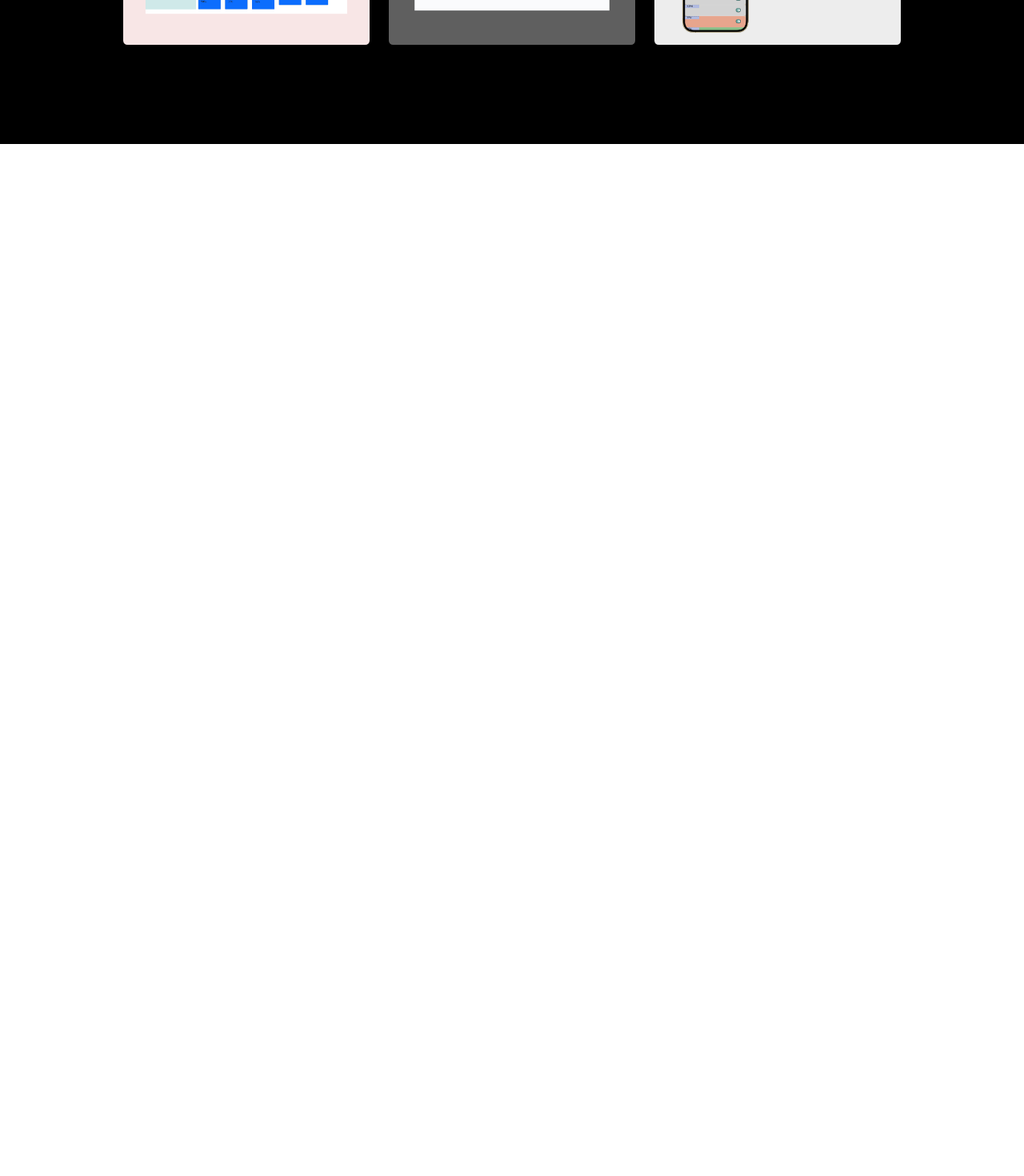
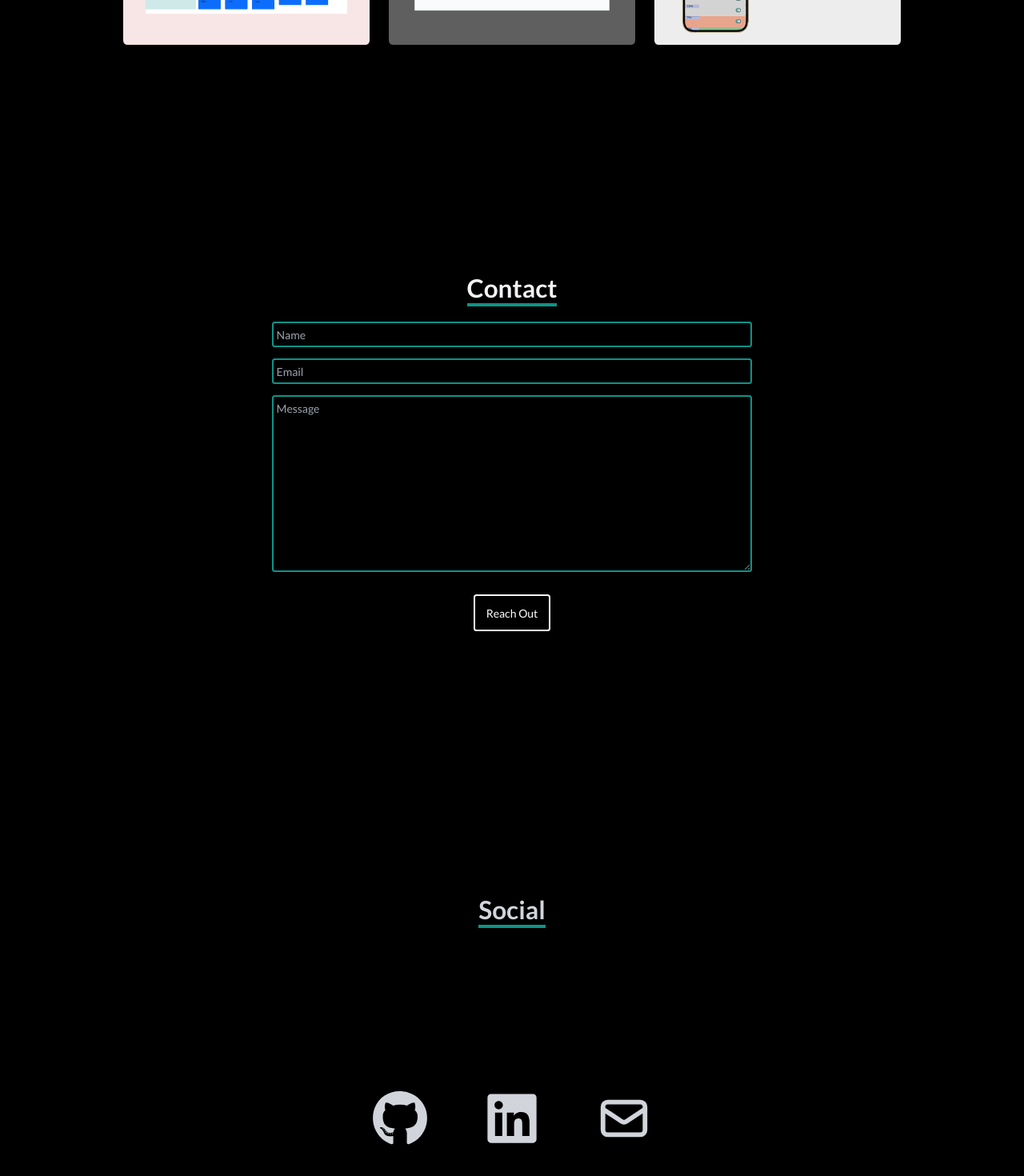
Before and after one commit to 1jessep/react-portfolio, a React (Create React App) app: page / in a window 1280 px wide. Shown: the part 3190-4660 px from the top of the page at 80% size. Before the commit the page ends 3370 px from the top, so only its background shows below. Built offline with nearby package versions, Linux system fonts and the light colour scheme.

Commit message:
added contact form and social sections. still need to add email validator to form.

```diff
--- a/src/App.js
+++ b/src/App.js
@@ -14,8 +14,8 @@ function App() {
       <About />
       <Skills />
       <Work />
-      {/* <Contact />
-      <Social /> */}
+      <Contact />
+      <Social />
     </div>
   );
 }
--- a/src/components/Contact.jsx
+++ b/src/components/Contact.jsx
@@ -0,0 +1,20 @@
+import React from 'react'
+
+
+const Contact = () => {
+  return (
+    <div name='contact' className='w-full h-screen bg-[black] flex justify-center items-center p-4'>
+        <form method='POST' action="https://getform.io/f/2ae57c39-de5c-419e-8d36-aaf214c6151a" className='flex flex-col max-w-[600px] w-full'>
+            <div className='pb-7'>
+                <p className='text-4xl font-bold inline border-b-4 border-teal-600 text-gray-100'>Contact</p>
+            </div>
+            <input className='text-white bg-[black] p-1 border-2 border-teal-600 rounded' type="text" placeholder='Name' name='name' />
+            <input className='text-white my-4 p-1 bg-[black] border-2 border-teal-600 rounded' type="email" placeholder='Email' name='email' />
+            <textarea className='text-white bg-[black] p-1 border-2 border-teal-600 rounded' name="message" rows="10" placeholder='Message'></textarea>
+            <button className='rounded text-white border-2 border-white hover:bg-teal-600 hover:border-teal-600 hover:text-black px-4 py-3 my-8 mx-auto flex items-center'>Reach Out</button>
+        </form>
+    </div>
+  )
+}
+
+export default Contact
--- a/src/components/Social.jsx
+++ b/src/components/Social.jsx
@@ -0,0 +1,50 @@
+import React from 'react';
+
+import {
+    FaGithub,
+    FaLinkedin,
+  } from 'react-icons/fa';
+  import { HiOutlineMail } from 'react-icons/hi';
+
+const Social = () => {
+return (
+<div name='social' className='w-full h-screen bg-black text-gray-300'>
+
+      <div className='max-w-[1000px] mx-auto p-40 flex flex-col justify-center w-full h-full'>
+          <div>
+              <p className='text-4xl font-bold inline border-b-4 border-teal-600 '>Social</p>
+          </div>
+
+          <div className=' grid grid-cols-3 sm:grid-cols-3 gap-20 items-center m-auto'>
+              <div className='hover:scale-110 duration-500'>
+              <a
+              className='flex justify-between items-center  text-gray-300'
+              href='http://www.github.com/1jessep'>
+              <FaGithub size={70} />
+            </a>
+              </div>
+
+              <div className='hover:scale-110 duration-500'>
+              <a
+              className='flex justify-between items-center w-full text-gray-300'
+              href='https://www.linkedin.com/in/jessepstynchcomb/'
+            >
+              <FaLinkedin size={70} />
+            </a>
+              </div>
+
+              <div className='hover:scale-110 duration-500'>
+              <a
+              className='flex justify-between items-center w-full text-gray-300'
+              href='jessepstynchcomb@gmail.com'
+            >
+              <HiOutlineMail size={70} />
+            </a>
+              </div>
+          </div>
+      </div>
+    </div>
+);
+}
+
+export default Social
```
